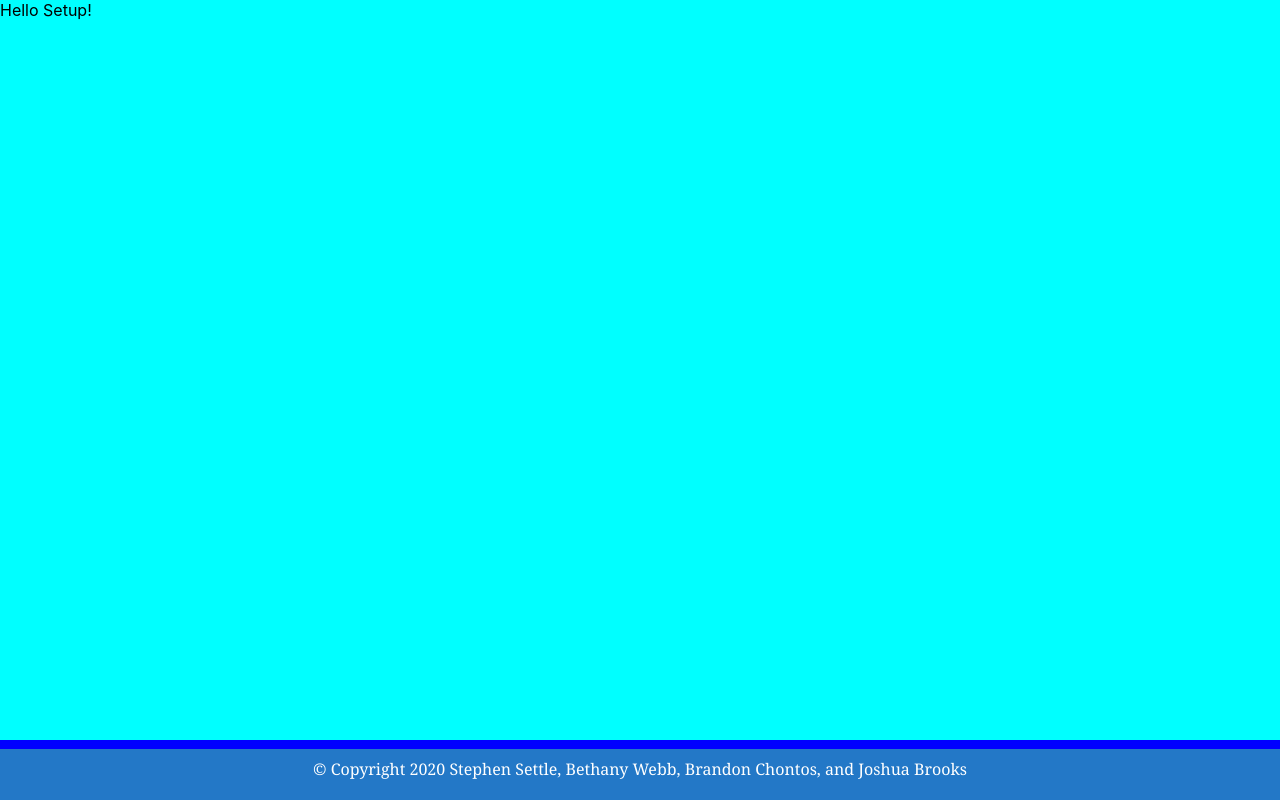
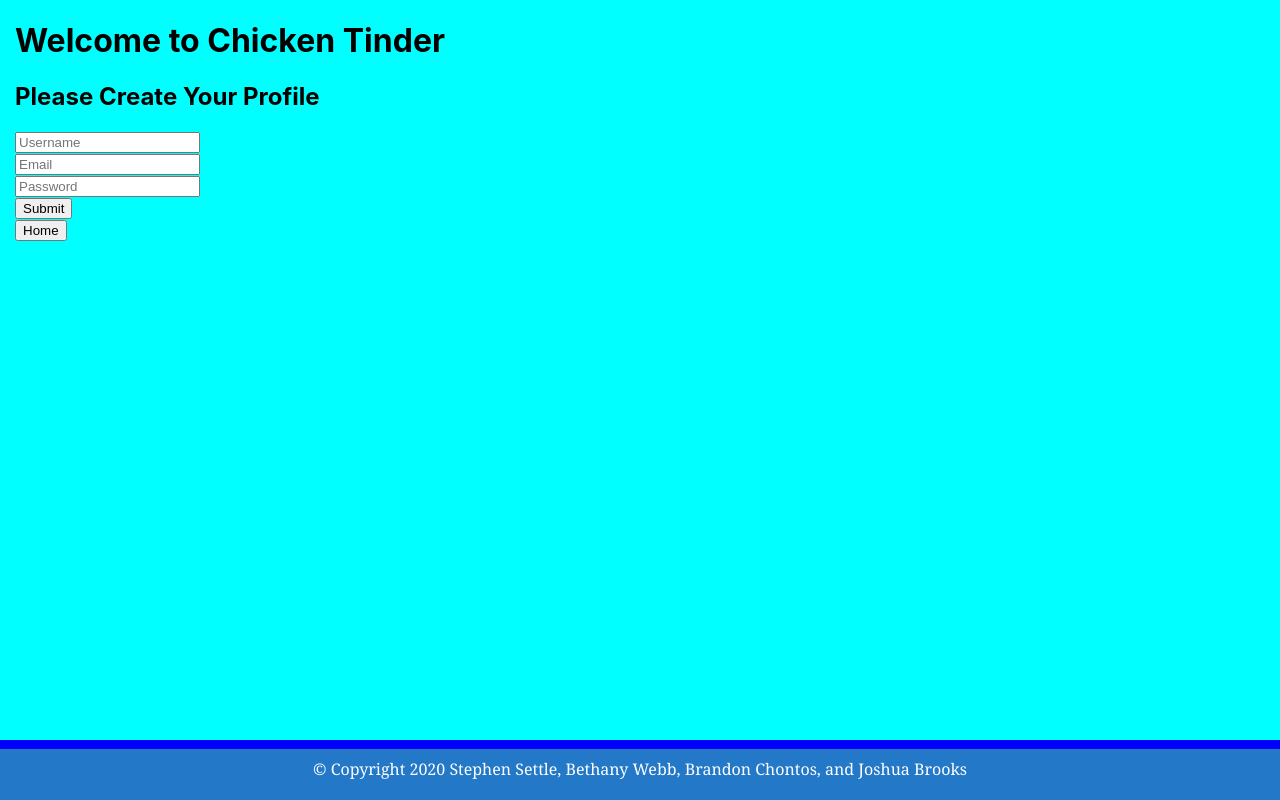
Before and after one commit to BethanyWebb/Final, a React (Create React App) app in the folder client/: page /setup in a window 1280 px wide. Built offline with nearby package versions, Linux system fonts and the light colour scheme.

Commit message:
Basic page layout made

```diff
--- a/client/src/components/pages/Setup.js
+++ b/client/src/components/pages/Setup.js
@@ -1,10 +1,21 @@
 import React from 'react';
 import Footer from "../Footer.js";
+import "../styles/Setup.css";
 
 export default function Setup() {
     return (
         <div>
-            Hello Setup!
+            <div className="basics">
+                <h1>Welcome to Chicken Tinder</h1>
+                <h2>Please Create Your Profile</h2>
+                <form>
+                <input type="text" placeholder="Username"></input><br />
+                    <input type="email" placeholder="Email"></input><br />
+                    <input type="password" placeholder="Password"></input><br />
+                    <button>Submit</button>
+                </form>
+                <a href="/"><button>Home</button></a>
+            </div>
             <Footer />
         </div>
     )
```
